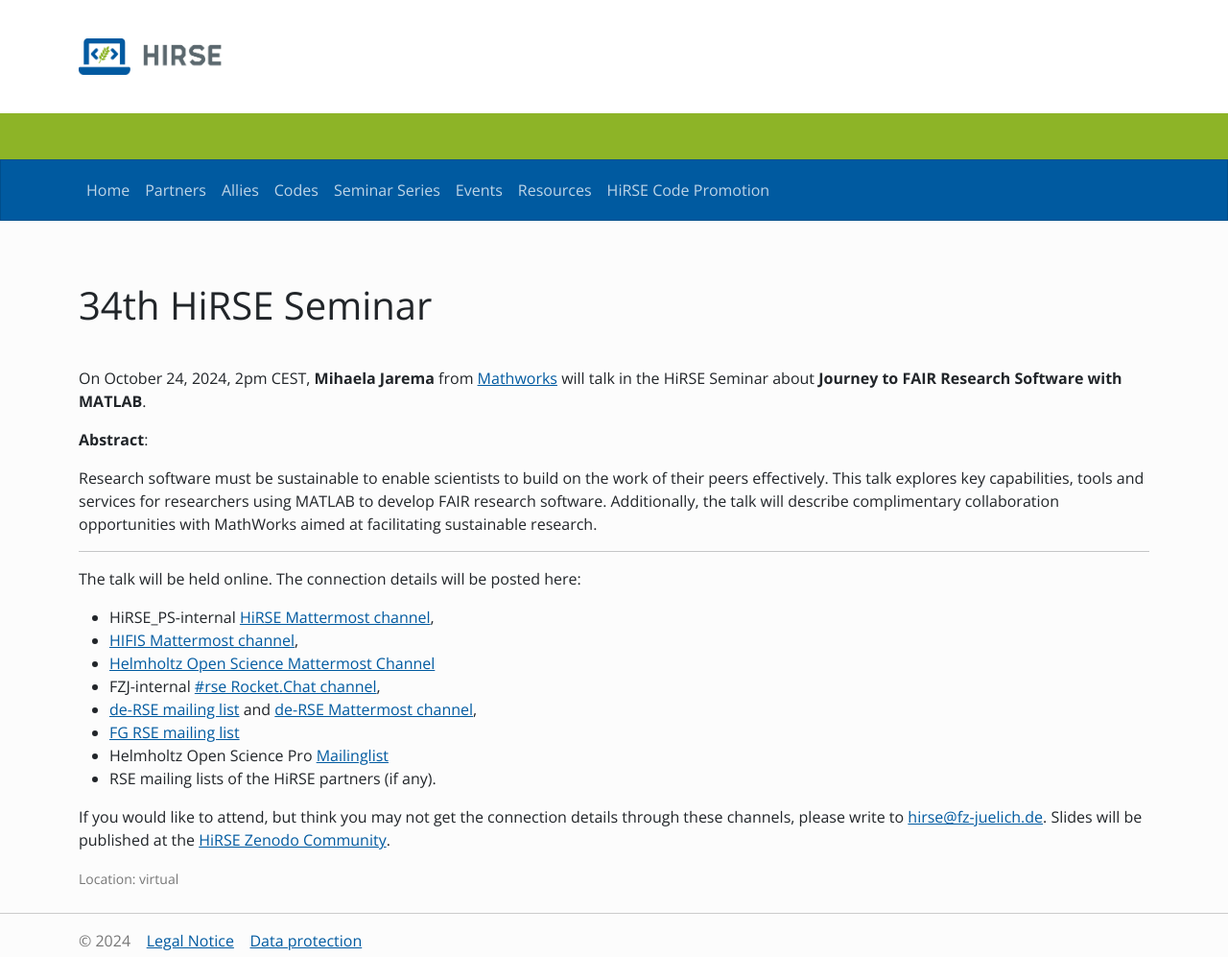
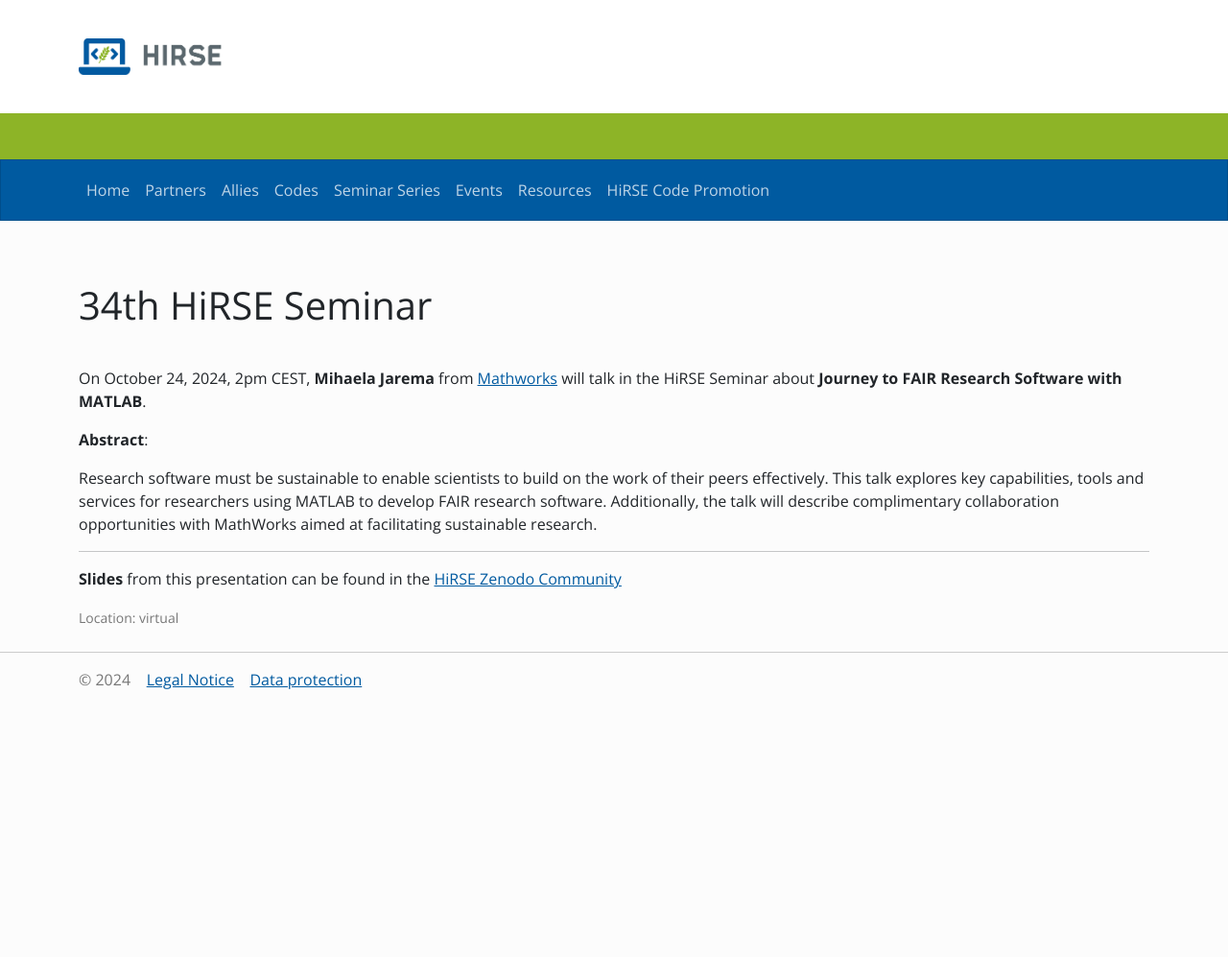
Before and after one commit to Helmholtz-HiRSE/helmholtz-hirse.github.io, a Jekyll site: the page built from _series/2024_10_24-seminar_34.md, in a window 1280 px wide. Shown: the whole page at 96% size. Built offline with Jekyll 4.4.1, drawn with Linux system fonts in a browser that asks for light colours; nearby versions of some CDN libraries; after the commit the page ends 900 px from its top, so only the background shows below that.

Commit message:
Update 2024_10_24-seminar_34.md

```diff
--- a/_series/2024_10_24-seminar_34.md
+++ b/_series/2024_10_24-seminar_34.md
@@ -14,16 +14,4 @@
 Research software must be sustainable to enable scientists to build on the work of their peers effectively. This talk explores key capabilities, tools and services for researchers using MATLAB to develop FAIR research software. Additionally, the talk will describe complimentary collaboration opportunities with MathWorks aimed at facilitating sustainable research.
 
 ***
-
-The talk will be held online. The connection details will be posted here:
-
-* HiRSE_PS-internal [HiRSE Mattermost channel](https://mattermost.hzdr.de/hirse),
-* [HIFIS Mattermost channel](https://mattermost.hzdr.de/hifis),
-* [Helmholtz Open Science Mattermost Channel](https://mattermost.hzdr.de/open-science)
-* FZJ-internal [#rse Rocket.Chat channel](https://chat.fz-juelich.de/channel/rse),
-* [de-RSE mailing list](https://de-rse.org/de/join.html) and [de-RSE Mattermost channel](https://chat.gwdg.de/channel/derse),
-* [FG RSE mailing list](https://fg-rse.gi.de/weiteres/mailingliste)
-* Helmholtz Open Science Pro [Mailinglist](https://os.helmholtz.de/en/newsroom/mailing-list/)
-* RSE mailing lists of the HiRSE partners (if any).
-
-If you would like to attend, but think you may not get the connection details through these channels, please write to [hirse@fz-juelich.de](mailto:hirse@fz-juelich.de). Slides will be published at the [HiRSE Zenodo Community](https://zenodo.org/communities/hirse/).
+**Slides** from this presentation can be found in the [HiRSE Zenodo Community](https://zenodo.org/records/13991080)
```
